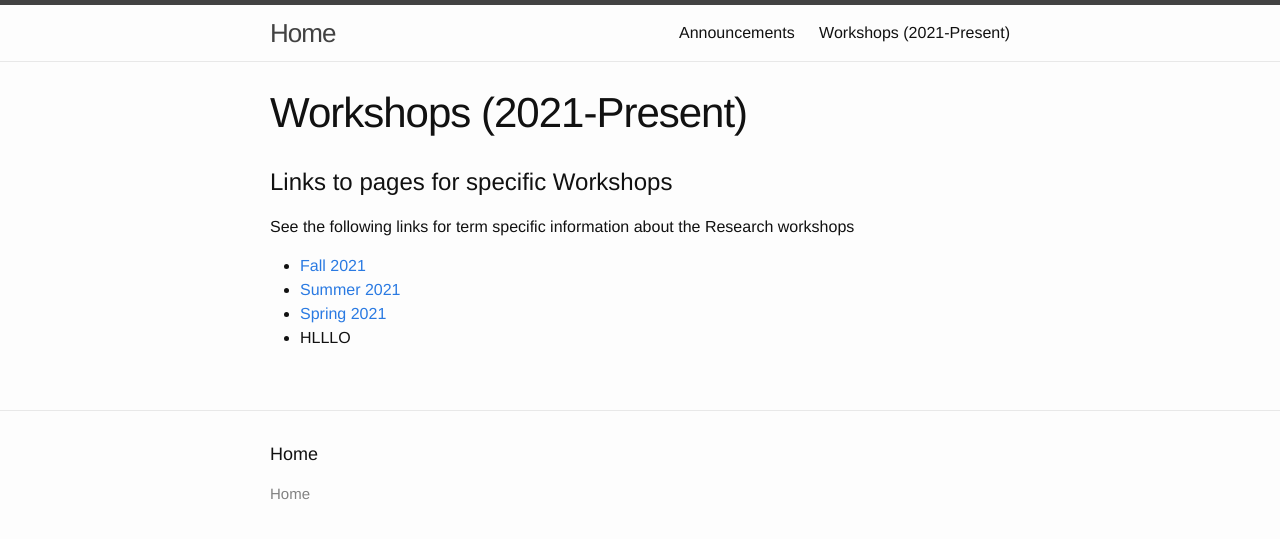
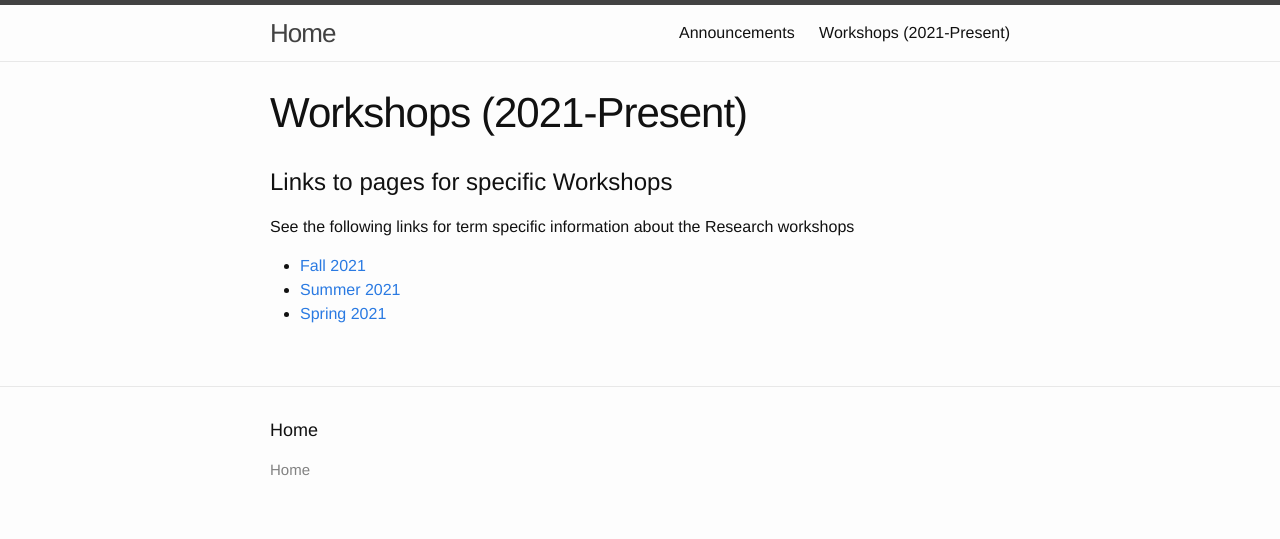
Before and after one commit to ColumbiaUndergradMathModeling/Home, a Jekyll site: the page built from workshops.md, in a window 1280 px wide. Shown: the top 539 px of the page. Built offline with Jekyll 4.4.1, drawn with Linux system fonts in a browser that asks for light colours.

Commit message:
Update workshops.md

```diff
--- a/workshops.md
+++ b/workshops.md
@@ -13,4 +13,3 @@ See the following links for term specific information about the Research worksho
 * [Fall 2021](Home/workshops/Fa21/)
 * [Summer 2021](Home/workshops/Su21/)
 * [Spring 2021](Home/workshops/Sp21/)
-* HLLLO
```
